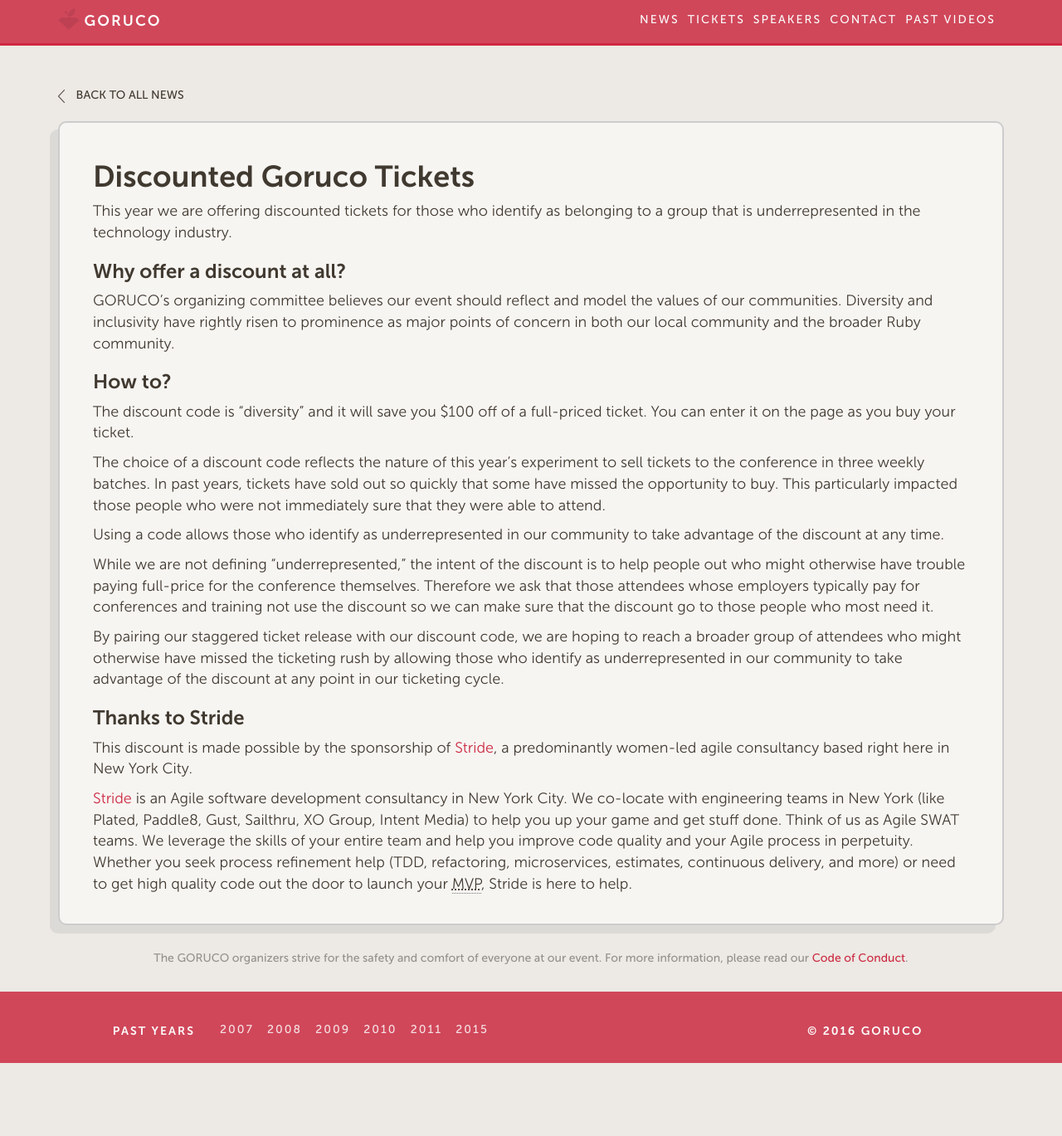
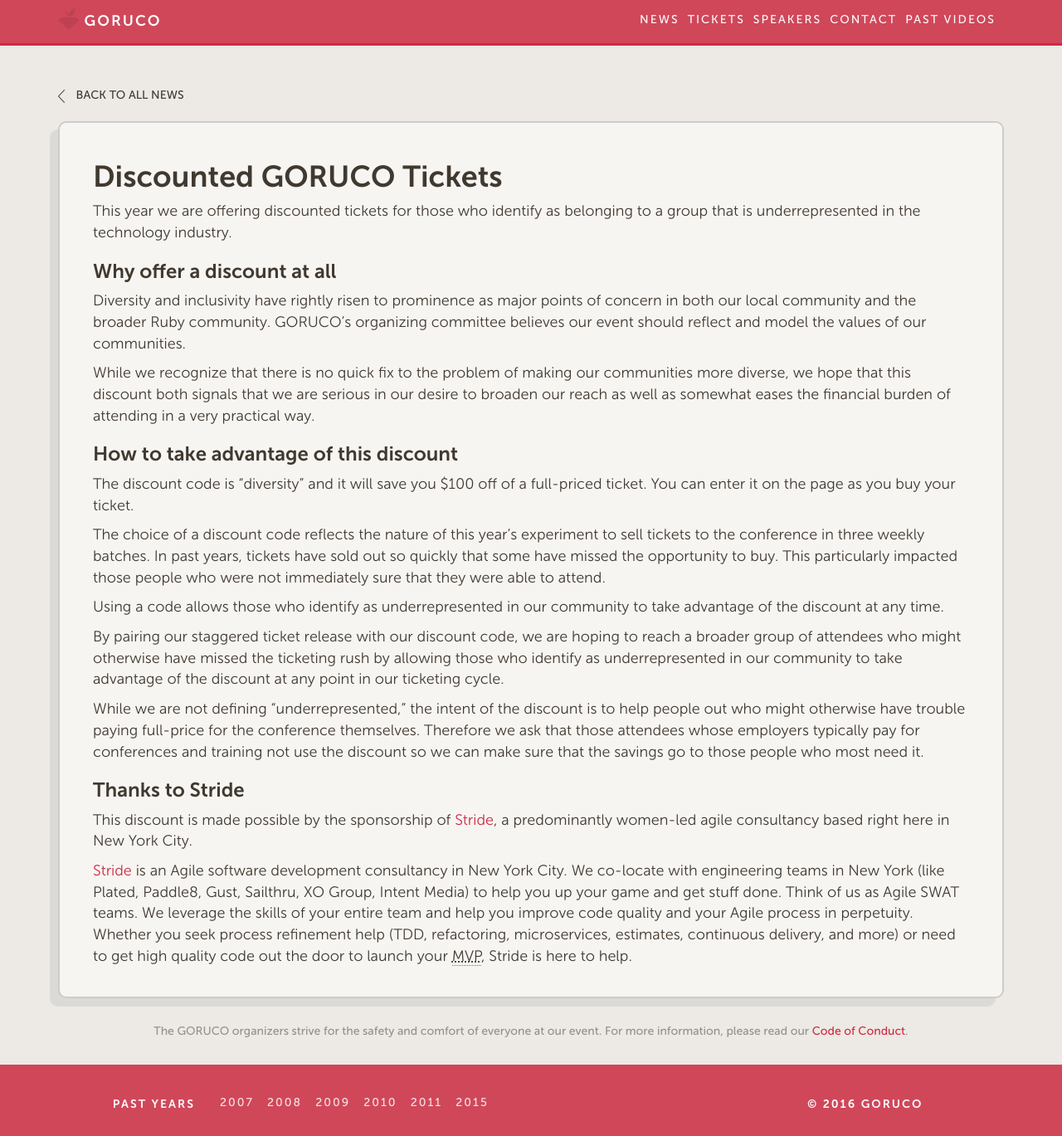
Before and after one commit to goruco/goruco2016, a Jekyll site: the page built from _posts/2016-04-28-discounted-goruco-tickets.md, in a window 1280 px wide. Shown: the whole page at 83% size. Built offline with Jekyll 4.4.1, drawn with Linux system fonts in a browser that asks for light colours; before the commit the page ends 1281 px from its top, so only the background shows below that.

Commit message:
Some more textual edits to the diversity post

```diff
--- a/_posts/2016-04-28-discounted-goruco-tickets.md
+++ b/_posts/2016-04-28-discounted-goruco-tickets.md
@@ -8,18 +9,25 @@
   for those who identify as belonging to
   a group that is underrepresented in the technology industry.</p>
 
-<h3>Why offer a discount at all?</h3>
+<h3>Why offer a discount at all</h3>
 
 <p>
-  GORUCO's organizing committee believes our event
-  should reflect and model the values of our communities.
   Diversity and inclusivity have rightly risen to prominence
   as major points of concern in both our local community and
-  the broader Ruby community.</p>
+  the broader Ruby community.
+  GORUCO's organizing committee believes our event
+  should reflect and model the values of our communities.</p>
 
 <!--more-->
 
-<h3>How to?</h3>
+<p>
+  While we recognize that there is no quick fix to the problem
+  of making our communities more diverse, we hope that this discount
+  both signals that we are serious in our desire to broaden our reach
+  as well as somewhat eases the financial burden of attending in a
+  very practical way.</p>
+
+<h3>How to take advantage of this discount</h3>
 
 <p>
   The discount code is "diversity"
@@ -39,19 +47,19 @@
   to take advantage of the discount at any time.</p>
 
 <p>
+  By pairing our staggered ticket release with our discount code,
+  we are hoping to reach a broader group of attendees
+  who might otherwise have missed the ticketing rush
+  by allowing those who identify as underrepresented in our community
+  to take advantage of the discount at any point in our ticketing cycle.</p>
+
+<p>
   While we are not defining "underrepresented," the intent of the discount is
   to help people out who might otherwise
   have trouble paying full-price for the conference themselves.
   Therefore we ask that those attendees whose employers typically pay
   for conferences and training not use the discount
-  so we can make sure that the discount go to those people who most need it.</p>
-
-<p>
-  By pairing our staggered ticket release with our discount code,
-  we are hoping to reach a broader group of attendees
-  who might otherwise have missed the ticketing rush
-  by allowing those who identify as underrepresented in our community
-  to take advantage of the discount at any point in our ticketing cycle.</p>
+  so we can make sure that the savings go to those people who most need it.</p>
 
 <h3>Thanks to Stride</h3>
 
```
Also changed, not shown: other parts of _posts/2016-04-28-discounted-goruco-tickets.md (+1 -0 lines).
